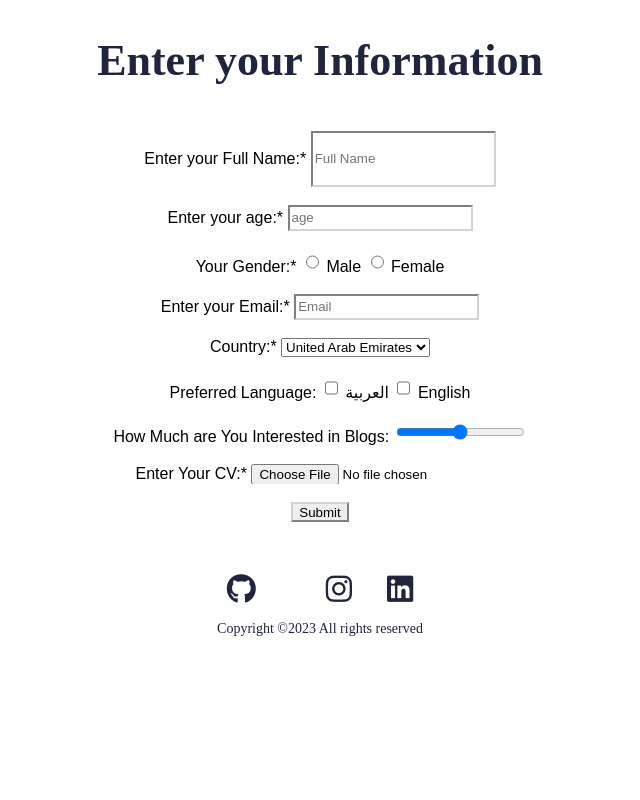
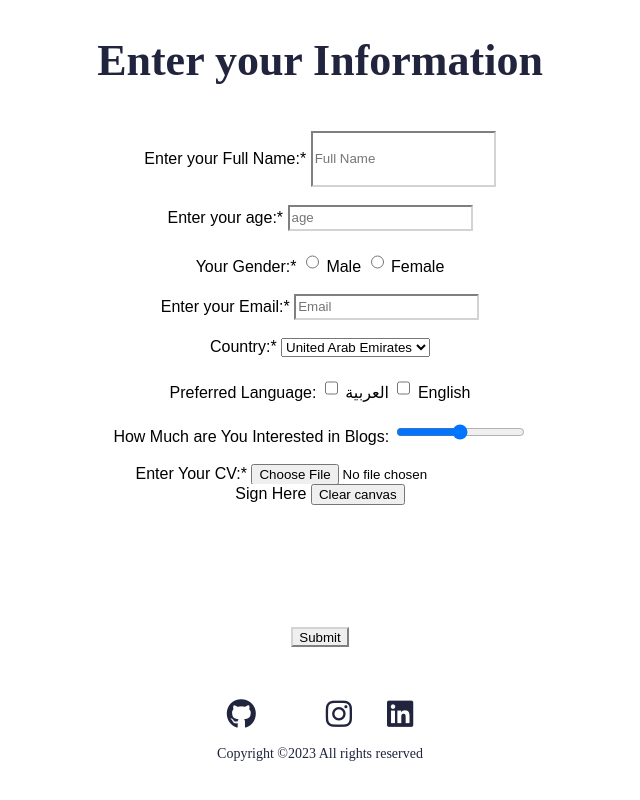
Before and after one commit to 7ussainLZ/swe-363-231, a plain HTML site: page forms.html in a window 1280 px wide. Shown: the part 591-1391 px from the top of the page, without its empty margins (264-904 px from the left). Before the commit the page ends 1354 px from the top, so only its background shows below. Drawn offline with Linux system fonts and the light colour scheme.

Commit message:
JS_3-Exercise_2

```diff
--- /dev/null
+++ b/canvas.js
@@ -0,0 +1,53 @@
+const canvas = document.querySelector('.myCanvas');
+const width = canvas.width = window.innerWidth;
+const height = canvas.height = window.innerHeight - 85;
+const ctx = canvas.getContext('2d');
+
+ctx.fillStyle = 'rgb(256,256,256)';
+ctx.fillRect(0, 0, width, height);
+
+const colorPicker = document.querySelector('input[type="color"]');
+const sizePicker = document.querySelector('input[type="range"]');
+const output = document.querySelector('.output');
+const clearBtn = document.querySelector('button');
+
+// covert degrees to radians
+function degToRad(degrees) {
+  return degrees * Math.PI / 180;
+};
+
+// update sizepicker output value
+
+// store mouse pointer coordinates, and whether the button is pressed
+let curX;
+let curY;
+let pressed = false;
+
+// update mouse pointer coordinates
+document.addEventListener('mousemove', e => {
+  curX = e.clientX
+  curY = e.clientY
+});
+
+canvas.addEventListener('mousedown', () => pressed = true);
+canvas.addEventListener('mouseup', () => pressed = false);
+clearBtn.addEventListener('click', () => {
+  ctx.fillStyle = 'rgb(256,256,256)';
+  ctx.fillRect(0, 0, width, height);
+});
+
+let size = 10
+
+function draw() {
+  ctx.fillStyle = "rgb(0,0,0)";
+
+  if (pressed) {
+    ctx.beginPath();
+    ctx.arc(curX, curY-50 , 10, degToRad(0), degToRad(360), false);
+    ctx.fill();
+  }
+
+  requestAnimationFrame(draw);
+}
+
+draw();
--- a/forms.html
+++ b/forms.html
@@ -140,7 +140,20 @@ document.addEventListener('keydown', function(event) {
           <label for="CV">Enter Your CV:*</label>
           <input type="file" id="CV" name="CV" class="custom-file-upload" required>
         </div>
+        <div>
+          <div class="toolbar">
+            <label for="myCanvas">Sign Here</label>
+            <button>Clear canvas</button>
+        </div>
+
+          <canvas class="myCanvas">
+            <p>Add signature here.</p>
+        </canvas>
+        </div>
+
         <br>
+
+
 
 
         <input type="submit"></a>
@@ -155,6 +168,8 @@ document.addEventListener('keydown', function(event) {
     </datalist>
     <input type="submit" name="button" value="Send"> -->
   </center>
+
+  <script src="canvas.js"></script>
 </body>
 
 <footer>
--- a/style.css
+++ b/style.css
@@ -302,6 +302,11 @@ input {
     font-size: 25px;
 }
 
+.myCanvas{
+  width: 350px;
+  height: 100px;
+}
+
 
 @media only screen and (min-width: 769px) {
 
```
Also changed, not shown: forms_ar.html (+13 -0 lines).
